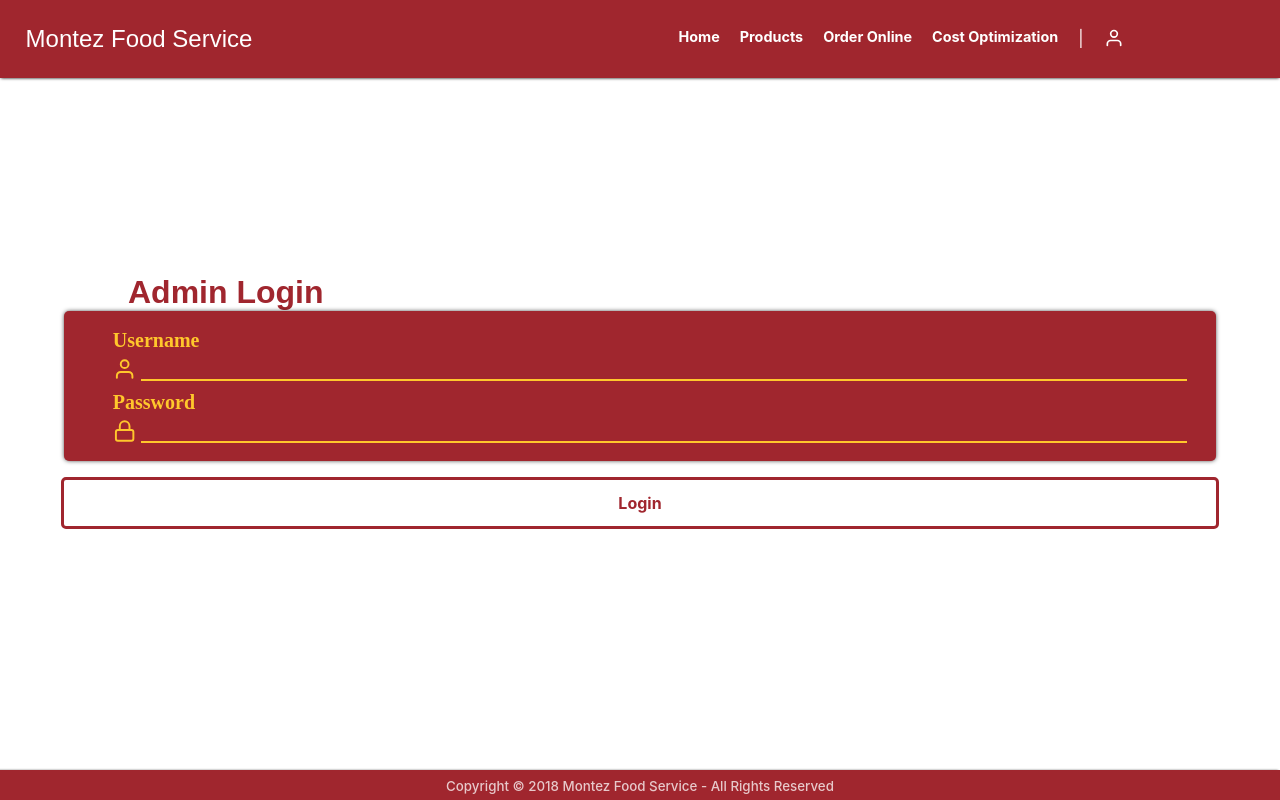
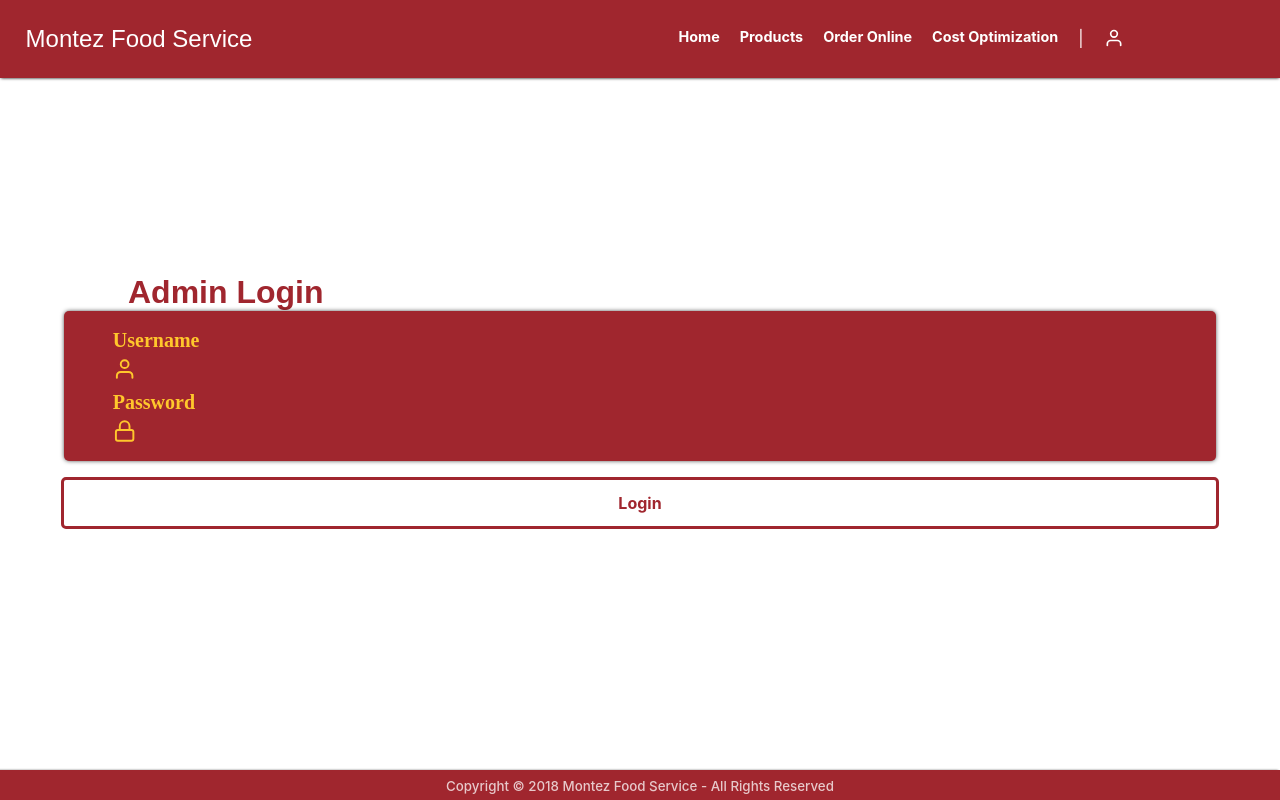
Before and after one commit to jgarcia4444/montez-food-service-web, a React (Create React App) app: page /users/admin/login in a window 1280 px wide. Built offline with nearby package versions, Linux system fonts and the light colour scheme.

Commit message:
Made it so the .input is the color red and not gold

```diff
--- a/src/components/UpdateItems/Forms/UpdateItemForm/index.js
+++ b/src/components/UpdateItems/Forms/UpdateItemForm/index.js
@@ -65,7 +65,6 @@ const UpdateItemForm = ({clearSelectedSuggestion, fetchSuggestions, clearSuggest
 
     return (
         <div className="update-item-form">
-            Item Form
             <div className="row row-1">
                 <div className="half-column find-item-container">
                     <ItemFinder itemFinderTextChange={handleItemFinderTextChange} itemText={updateItemText} />
--- a/src/styles/components/FormInput.css
+++ b/src/styles/components/FormInput.css
@@ -6,10 +6,10 @@
     /* flex: 1; */
     width: 100%;
     height: 25px;
-    color: #FFC72C;
+    color: #a0262e;
     font-weight: bold;
     font-size: 16px;
-    border-bottom: 2px solid #ffc72c;
+    border-bottom: 2px solid #a0262e;
 }
 
 input:-webkit-autofill,
```
